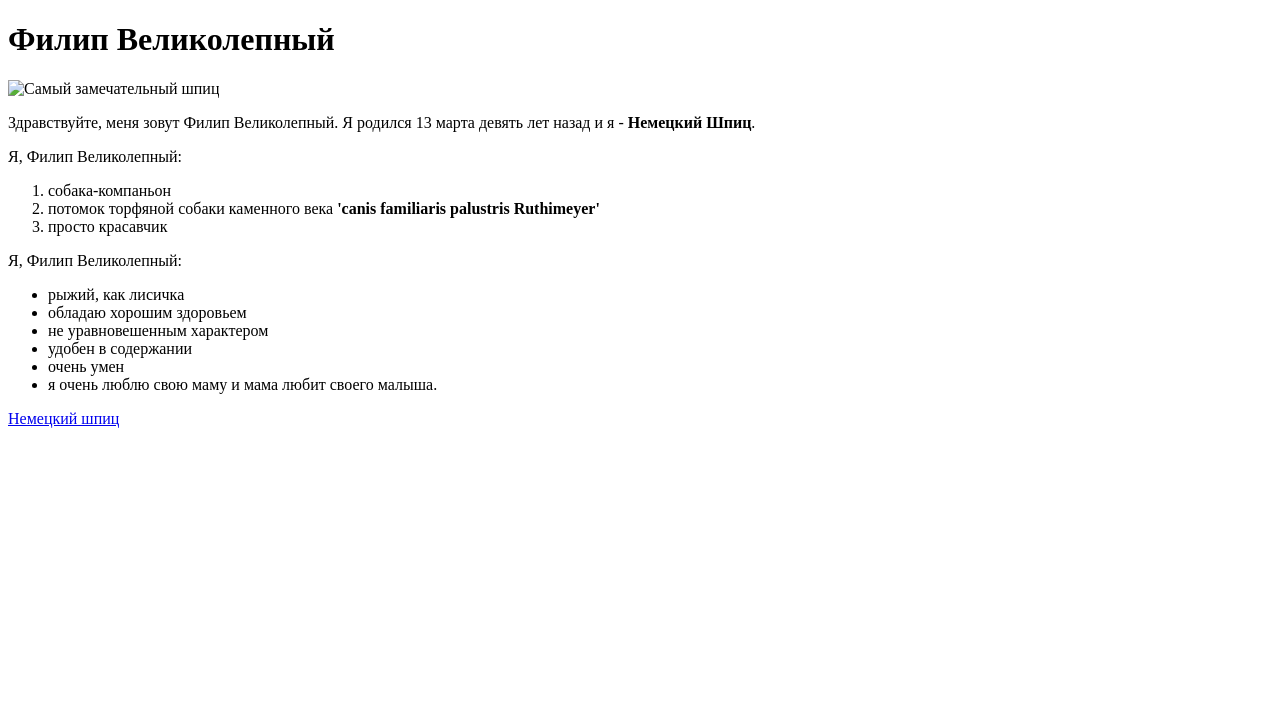
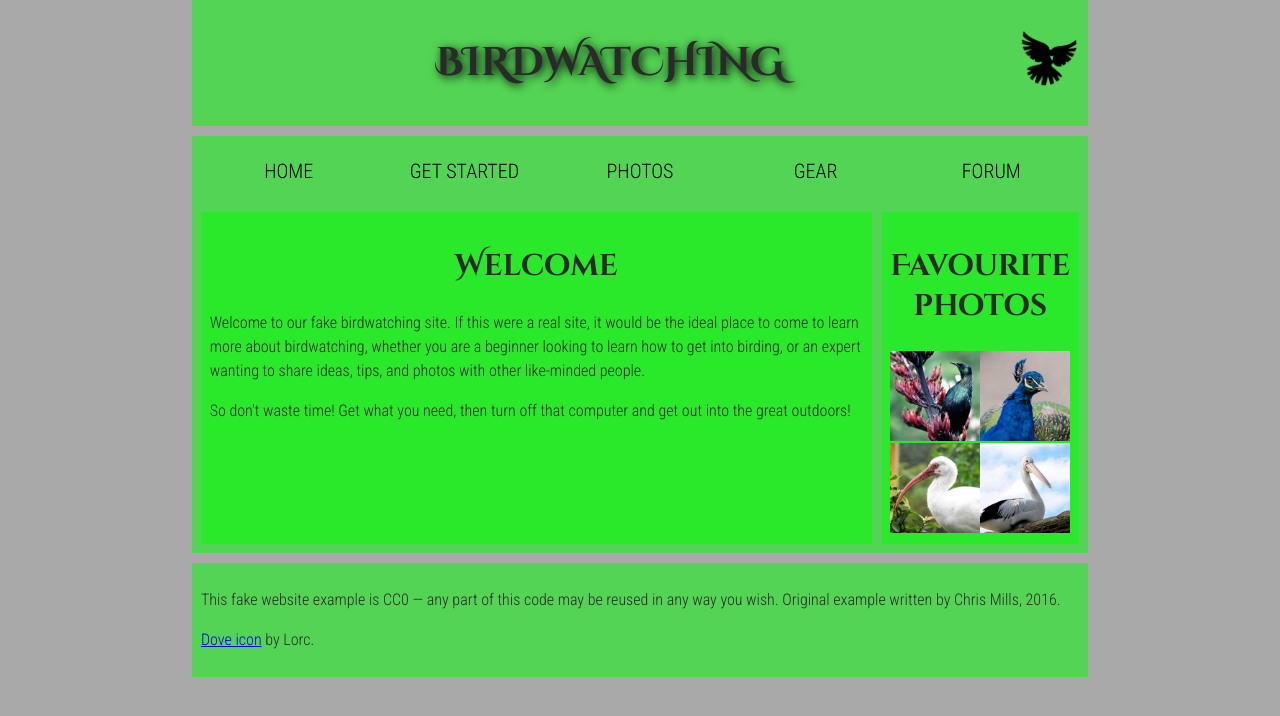
Before and after one commit to q1erty/test-for-course, a plain HTML site: page index.html in a window 1280 px wide. Drawn offline with Linux system fonts and the light colour scheme.

Commit message:
Add files via upload

```diff
--- a/index.html
+++ b/index.html
@@ -1,28 +1,50 @@
 <!DOCTYPE html>
-<html>
+<html lang="en">
   <head>
-<meta charset='utf-8'>
-<title>Моя тестовая страница</title>
+    <meta charset="utf-8">
+    <title>Birdwatching</title>
+    <link href="https://fonts.googleapis.com/css?family=Roboto+Condensed:300%7CCinzel+Decorative:700" rel="stylesheet">
+    <link href="style.css" rel="stylesheet">
+    <!--[if lt IE 9]>
+      <script src="https://cdnjs.cloudflare.com/ajax/libs/html5shiv/3.7.3/html5shiv.js"></script>
+    <![endif]-->
   </head>
+
   <body>
-    <h1>Филип Великолепный</h1>
-<img src='images/Филип.jpg' alt='Самый замечательный шпиц'>
-<p>Здравствуйте, меня зовут Филип Великолепный. Я родился 13 марта девять лет назад и я - <strong>Немецкий Шпиц</strong>.</p>
-<p>Я, Филип Великолепный:</p>
-<ol>
-    <li>собака-компаньон</li>
-    <li>потомок торфяной собаки каменного века <strong>'canis familiaris palustris Ruthimeyer'</strong></li>
-    <li>просто красавчик</li>
-</ol>
-<p>Я, Филип Великолепный:</p>
+     <header>
+      <h1>Birdwatching</h1>
+      <img src="dove.png" alt="a simple dove logo">
+    </header>
+    <nav>
       <ul>
-    <li>рыжий, как лисичка</li>
-    <li>обладаю хорошим здоровьем</li>
-    <li>не уравновешенным характером</li>
-    <li>удобен в содержании</li>
-    <li>очень умен</li>
-    <li>я очень люблю свою маму и мама любит своего малыша.</li>
+        <li><span>Home</span></li>
+        <li><a href="#">Get started</a></li>
+        <li><a href="#">Photos</a></li>
+        <li><a href="#">Gear</a></li>
+        <li><a href="#">Forum</a></li>
       </ul>
-<a href='https://lifehacker.ru/nemeckij-shpic/'>Немецкий шпиц</a>
+    </nav>
+     <main>
+  <article>
+      <h2>Welcome</h2>
+
+      <p>Welcome to our fake birdwatching site. If this were a real site, it would be the ideal place to come to learn more about birdwatching, whether you are a beginner looking to learn how to get into birding, or an expert wanting to share ideas, tips, and photos with other like-minded people.</p>
+
+      <p>So don't waste time! Get what you need, then turn off that computer and get out into the great outdoors!</p>
+   </article>
+   <aside>
+      <h2>Favourite photos</h2>
+
+      <a href="favorite-1.jpg"><img src="favorite-1_th.jpg" alt="Small black bird, black claws, long black slender beak, links to larger version of the image"></a>
+      <a href="favorite-2.jpg"><img src="favorite-2_th.jpg" alt="Top half of a pretty bird with bright blue plumage on neck, light colored beak, blue headdress, links to larger version of the image"></a>
+      <a href="favorite-3.jpg"><img src="favorite-3_th.jpg" alt="Top half of a large bird with white plumage, very long curved narrow light colored break, links to larger version of the image"></a>
+      <a href="favorite-4.jpg"><img src="favorite-4_th.jpg" alt="Large bird, mostly white plumage with black plumage on back and rear, long straight white beak, links to larger version of the image"></a>
+  </aside>
+  </main>
+ <footer>
+      <p>This fake website example is CC0 — any part of this code may be reused in any way you wish. Original example written by Chris Mills, 2016.</p>
+
+      <p><a href="http://game-icons.net/lorc/originals/dove.html">Dove icon</a> by Lorc.</p>
+ </footer>
   </body>
 </html>
--- /dev/null
+++ b/style.css
@@ -0,0 +1,138 @@
+/* || General setup */
+
+html, body {
+  margin: 0;
+  padding: 0;
+}
+
+html {
+  font-size: 10px;
+  background-color: #a9a9a9;
+}
+
+body {
+  width: 70%;
+  min-width: 800px;
+  margin: 0 auto;
+}
+
+/* || typography */
+
+h1, h2, h3 {
+  font-family: 'Cinzel Decorative', cursive;
+  color: #2a2a2a;
+}
+
+p, input, li {
+  font-family: 'Roboto Condensed', sans-serif;
+  color: #2a2a2a;
+}
+
+h1 {
+  font-size: 4rem;
+  text-align: center;
+  text-shadow: 2px 2px 10px black;
+}
+
+h2 {
+  font-size: 3rem;
+  text-align: center;
+}
+
+h3 {
+  font-size: 2.2rem;
+}
+
+p, li {
+  font-size: 1.6rem;
+  line-height: 1.5;
+}
+
+/* || header layout */
+
+header {
+  margin-bottom: 10px;
+  display: flex;
+  flex-flow: row wrap;
+}
+
+body > * {
+  background-color: red;
+  padding: 1%;
+}
+
+main, header, nav, article, aside, footer, section {
+  background-color: rgba(0,255,0,0.5);
+  padding: 1%;
+}
+
+h1 {
+  flex: 5;
+  text-transform: uppercase;
+}
+
+header img {
+  display: block;
+  height: 60px;
+  padding-top: 20.15px;
+}
+
+nav {
+  height: 50px;
+  flex: 100%;
+  display: flex;
+}
+
+nav ul {
+  padding: 0;
+  list-style-type: none;
+  flex: 2;
+  display: flex;
+}
+
+nav li {
+  display: inline;
+  text-align: center;
+  flex: 1;
+}
+
+nav a, nav span {
+  display: inline-block;
+  font-size: 2rem;
+  height: 3rem;
+  line-height: 1.7;
+  text-transform: uppercase;
+  text-decoration: none;
+  color: black;
+
+}
+
+/* || main layout */
+
+main {
+  display: flex;
+}
+
+article, section {
+  flex: 4;
+}
+
+aside {
+  flex: 1;
+  margin-left: 10px;
+  padding: 1%;
+}
+
+aside a {
+  display: block;
+  float: left;
+  width: 50%;
+}
+
+aside img {
+  max-width: 100%;
+}
+
+footer {
+  margin-top: 10px;
+}
```
Also changed, not shown: dove.png (added), favorite-1.jpg (added), favorite-1_th.jpg (added), favorite-2.jpg (added), favorite-2_th.jpg (added), favorite-3.jpg (added), favorite-3_th.jpg (added), favorite-4.jpg (added), favorite-4_th.jpg (added). Lines whose indentation alone changed are shown as unchanged.
